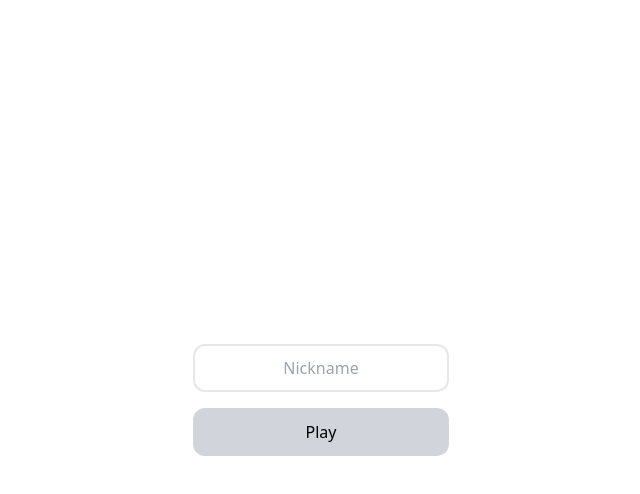
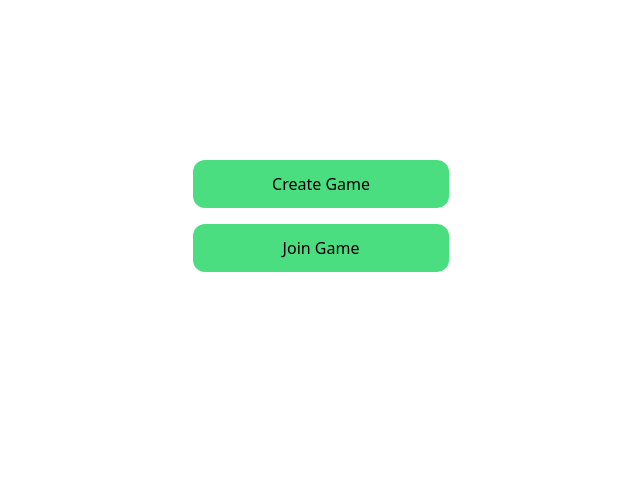
Before and after one commit to d-stoianov/2d-game, a React (Vite) app in the folder client/: page / in a window 1280 px wide. Shown: the top 494 px of the page, without its empty margins (319-959 px from the left). Built offline with nearby package versions, Linux system fonts and the light colour scheme.

Commit message:
Create layout for create/join game pages

```diff
--- a/client/src/pages/Home.tsx
+++ b/client/src/pages/Create.tsx
@@ -1,7 +1,7 @@
 import { useState } from 'react'
 import { useNavigate } from 'react-router-dom'
 
-const HomePage = () => {
+const CreatePage = () => {
     const navigate = useNavigate()
 
     const [nickname, setNickname] = useState<string>('')
@@ -9,9 +9,9 @@ const HomePage = () => {
     const isButtonDisabled = nickname.length === 0
 
     return (
-        <main className="flex h-screen flex-col items-center justify-center gap-4">
+        <main className="mt-[10rem] flex flex-col items-center gap-4">
             <input
-                className="h-[3rem] w-[16rem] rounded-xl border-2 text-center"
+                className="h-[3rem] w-[16rem] rounded-xl border-2 pl-3"
                 type="text"
                 placeholder="Nickname"
                 value={nickname}
@@ -19,15 +19,18 @@ const HomePage = () => {
             />
             <button
                 onClick={() => {
-                    navigate('game')
+                    navigate('/game')
                 }}
                 disabled={isButtonDisabled}
                 className={`h-[3rem] w-[16rem] rounded-xl text-center ${isButtonDisabled ? 'cursor-not-allowed bg-gray-300' : 'cursor-pointer bg-green-400 hover:bg-green-300'}`}
             >
-                Play
+                Create
+            </button>
+            <button onClick={() => navigate('../')} className="text-blue-500">
+                Back
             </button>
         </main>
     )
 }
 
-export default HomePage
+export default CreatePage
--- /dev/null
+++ b/client/src/pages/Join.tsx
@@ -0,0 +1,44 @@
+import { useState } from 'react'
+import { useNavigate } from 'react-router-dom'
+
+const JoinPage = () => {
+    const navigate = useNavigate()
+
+    const [nickname, setNickname] = useState<string>('')
+    const [sessionId, setSessionId] = useState<string>('')
+
+    const isButtonDisabled = nickname.length === 0 || sessionId.length === 0
+
+    return (
+        <main className="mt-[10rem] flex flex-col items-center gap-4">
+            <input
+                className="h-[3rem] w-[16rem] rounded-xl border-2 pl-3"
+                type="text"
+                placeholder="Nickname"
+                value={nickname}
+                onChange={(e) => setNickname(e.target.value)}
+            />
+            <input
+                className="h-[3rem] w-[16rem] rounded-xl border-2 pl-3"
+                type="text"
+                placeholder="Session id"
+                value={sessionId}
+                onChange={(e) => setSessionId(e.target.value)}
+            />
+            <button
+                onClick={() => {
+                    navigate('/game')
+                }}
+                disabled={isButtonDisabled}
+                className={`h-[3rem] w-[16rem] rounded-xl text-center ${isButtonDisabled ? 'cursor-not-allowed bg-gray-300' : 'cursor-pointer bg-green-400 hover:bg-green-300'}`}
+            >
+                Join
+            </button>
+            <button onClick={() => navigate('../')} className="text-blue-500">
+                Back
+            </button>
+        </main>
+    )
+}
+
+export default JoinPage
--- /dev/null
+++ b/client/src/pages/index.tsx
@@ -0,0 +1,32 @@
+import { useNavigate } from 'react-router-dom'
+
+const HomePage = () => {
+    const navigate = useNavigate()
+
+    return (
+        <main className="mt-[10rem] flex flex-col items-center gap-4">
+            <button
+                onClick={() => {
+                    navigate('create')
+                }}
+                className={
+                    'h-[3rem] w-[16rem] cursor-pointer rounded-xl bg-green-400 text-center hover:bg-green-300'
+                }
+            >
+                Create Game
+            </button>
+            <button
+                onClick={() => {
+                    navigate('join')
+                }}
+                className={
+                    'h-[3rem] w-[16rem] cursor-pointer rounded-xl bg-green-400 text-center hover:bg-green-300'
+                }
+            >
+                Join Game
+            </button>
+        </main>
+    )
+}
+
+export default HomePage
```
Also changed, not shown: client/src/router/index.tsx (+13 -2 lines).
